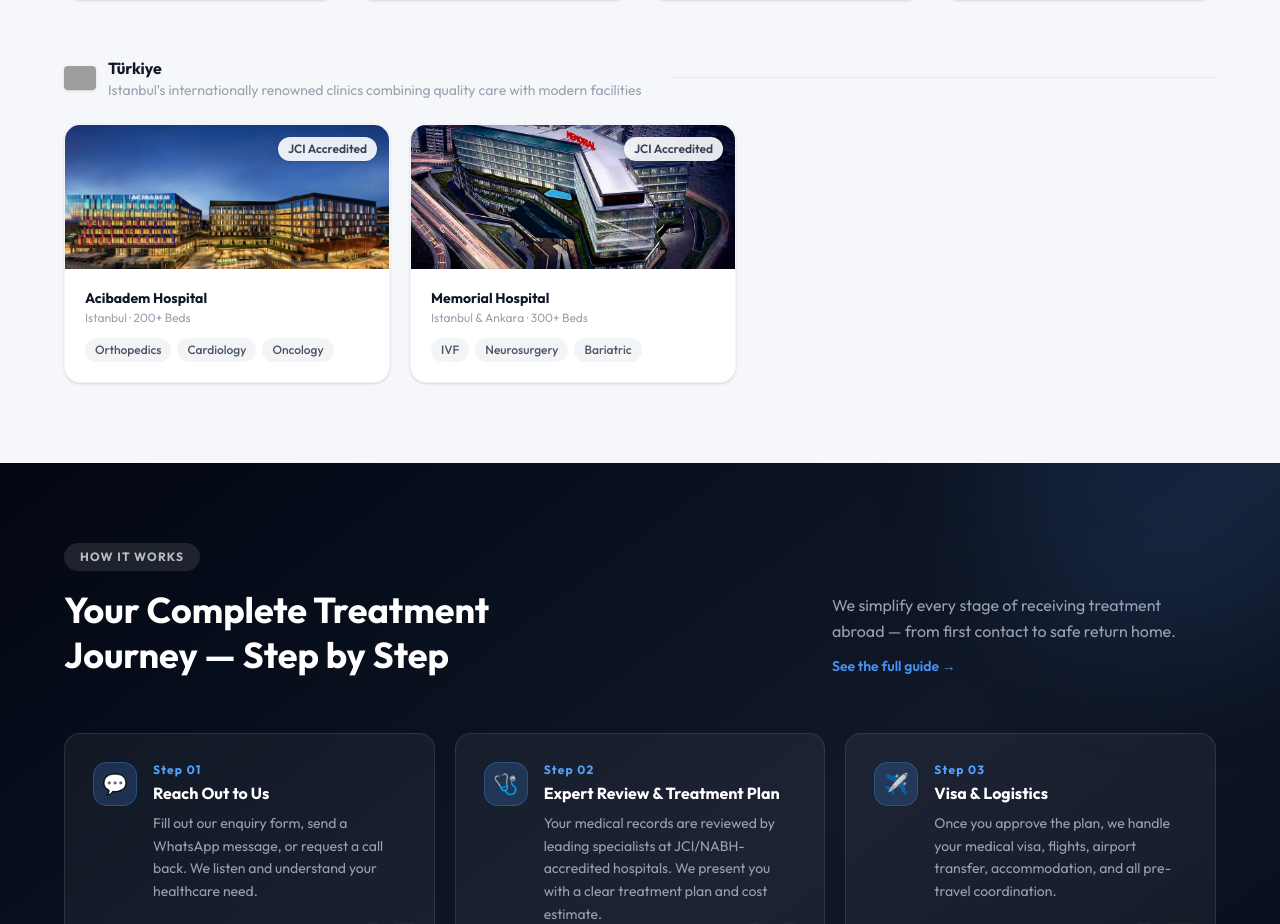
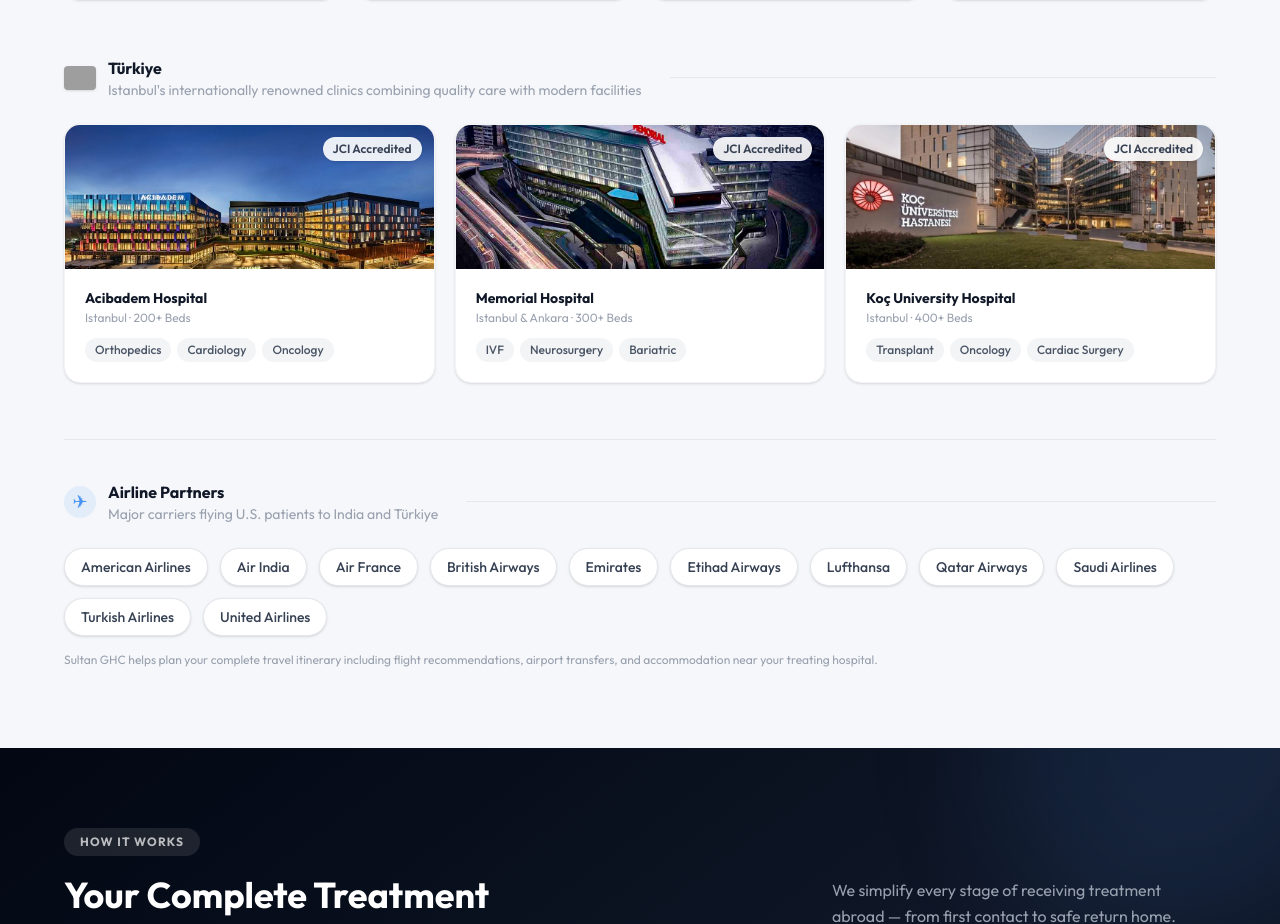
Before and after one commit to sultanglobalhealthcare/sghc-new-website, a Next.js app: page / in a window 1280 px wide. Shown: the part 4884-5808 px from the top of the page. Built offline with nearby package versions, Linux system fonts and the light colour scheme; grey boxes are pictures that could not be loaded.

Commit message:
feat: client ODT updates — Koc home, eye hospital images, India/Turkey flights, OurNetwork airlines

```diff
--- a/src/app/destinations/india/page.jsx
+++ b/src/app/destinations/india/page.jsx
@@ -267,10 +267,10 @@
     icon: Plane,
     title: 'Flights from the United States',
     points: [
-      'U.S. East Coast to Delhi/Mumbai: 14–16 hours, typically one stop (via London, Dubai, or Doha)',
-      'U.S. West Coast to Delhi/Mumbai: 15–17 hours nonstop available (Air India, United)',
-      'Airlines: Air India, United, American, Emirates, Qatar Airways, Etihad, Turkish Airlines',
-      'Best practice: book flexible-date tickets; Sultan GHC helps plan your travel itinerary',
+      'U.S. East Coast to Delhi/Mumbai: 14–16 hours, typically one stop via London, Paris, Frankfurt, Dubai, Doha, Kuwait, Jeddah, or Istanbul',
+      'U.S. West Coast to Delhi/Mumbai: 15–17 hours — nonstop available on Air India and United',
+      'Airlines: American, Air India, Air France, British Airways, Emirates, Etihad, Lufthansa, Qatar, Saudi, Turkish, and United Airlines',
+      'Typical total travel time: 16–22 hours. Best practice: book flexible-date tickets; Sultan GHC helps plan your complete travel itinerary',
     ],
   },
   {
--- a/src/app/destinations/turkey/page.jsx
+++ b/src/app/destinations/turkey/page.jsx
@@ -267,9 +267,9 @@
     icon: Plane,
     title: 'Flights from the United States',
     points: [
-      'U.S. East Coast to Istanbul: 10–11 hours nonstop (New York, DC, Miami, Chicago)',
+      'U.S. East Coast to Istanbul: 10–11 hours nonstop (New York JFK/EWR, Washington DC, Miami, Chicago)',
       'U.S. West Coast to Istanbul: 14–15 hours, typically one stop',
-      'Turkish Airlines operates direct services from JFK, IAD, ORD, MIA, LAX, SFO, and BOS',
+      'Turkish Airlines operates direct services from JFK, EWR, IAD, ORD, MIA, LAX, SFO, and BOS',
       'Istanbul Airport (IST) is the busiest airport in Europe — excellent connections and facilities',
     ],
   },
--- a/src/app/treatments/ophthalmology/page.jsx
+++ b/src/app/treatments/ophthalmology/page.jsx
@@ -334,14 +334,38 @@
           <p className="text-xs font-semibold text-gray-400 uppercase tracking-widest text-center mb-6">India&apos;s World-Renowned Eye Hospitals — Sultan GHC Partner Network</p>
           <div className="grid sm:grid-cols-3 gap-5">
             {[
-              { name: 'Sankara Nethralaya', city: 'Chennai', note: 'Founded by Dr. S.S. Badrinath. Globally recognized for corneal, vitreoretinal, and pediatric eye care. Trains ophthalmologists from 40+ countries.' },
-              { name: 'LV Prasad Eye Institute', city: 'Hyderabad', note: 'JCI-accredited. WHO Collaborating Centre for Prevention of Blindness. World leader in corneal transplant, glaucoma, and retinal diseases.' },
-              { name: 'Aravind Eye Hospital', city: 'Madurai / Multi-city', note: '400,000+ eye surgeries/year. Outcomes data published in international journals. Benchmark for high-volume, high-quality affordable eye care.' },
-            ].map(({ name, city, note }) => (
-              <div key={name} className="bg-primary/5 border border-primary/15 rounded-2xl p-5">
-                <h3 className="text-sm font-bold text-gray-900 mb-0.5">{name}</h3>
-                <p className="text-xs text-primary font-semibold mb-2">{city}</p>
-                <p className="text-xs text-gray-600 leading-relaxed">{note}</p>
+              {
+                name: 'Sankara Nethralaya',
+                city: 'Chennai',
+                note: 'Founded by Dr. S.S. Badrinath. Globally recognized for corneal, vitreoretinal, and pediatric eye care. Trains ophthalmologists from 40+ countries.',
+                img: '/hospitals/sankara-nethralaya-chennai-eye-hospital-india.jpg',
+              },
+              {
+                name: 'LV Prasad Eye Institute',
+                city: 'Hyderabad',
+                note: 'JCI-accredited. WHO Collaborating Centre for Prevention of Blindness. World leader in corneal transplant, glaucoma, and retinal diseases.',
+                img: '/hospitals/lv-prasad-eye-institute-hyderabad-jci-accredited-india.jpg',
+              },
+              {
+                name: 'Aravind Eye Hospital',
+                city: 'Madurai / Multi-city',
+                note: '400,000+ eye surgeries/year. Outcomes data published in international journals. Benchmark for high-volume, high-quality affordable eye care.',
+                img: '/hospitals/aravind-eye-hospital-madurai-india.jpg',
+              },
+            ].map(({ name, city, note, img }) => (
+              <div key={name} className="bg-primary/5 border border-primary/15 rounded-2xl overflow-hidden">
+                <div className="relative h-40 bg-gradient-to-br from-sky-100 to-blue-50 flex items-center justify-center">
+                  {img ? (
+                    <img src={img} alt={name} className="w-full h-full object-cover" />
+                  ) : (
+                    <span className="text-5xl font-black text-sky-300 select-none opacity-40">{name[0]}</span>
+                  )}
+                </div>
+                <div className="p-5">
+                  <h3 className="text-sm font-bold text-gray-900 mb-0.5">{name}</h3>
+                  <p className="text-xs text-primary font-semibold mb-2">{city}</p>
+                  <p className="text-xs text-gray-600 leading-relaxed">{note}</p>
+                </div>
               </div>
             ))}
           </div>
--- a/src/landing/OurNetwork.jsx
+++ b/src/landing/OurNetwork.jsx
@@ -71,6 +71,17 @@
     initials: 'MH',
     color: 'from-amber-100 to-orange-50',
     textColor: 'text-amber-700',
+  },
+  {
+    name: 'Koç University Hospital',
+    city: 'Istanbul',
+    specialties: ['Transplant', 'Oncology', 'Cardiac Surgery'],
+    accreditation: 'JCI Accredited',
+    beds: '400+ Beds',
+    img: '/hospitals/koc-university-hospital-istanbul-jci-accredited-turkey.jpg',
+    initials: 'KU',
+    color: 'from-sky-100 to-blue-50',
+    textColor: 'text-sky-700',
   },
 ]
 
@@ -161,9 +172,43 @@
             </div>
             <div className="flex-1 h-px bg-gray-200 ml-4" />
           </div>
-          <div className="grid grid-cols-1 sm:grid-cols-2 gap-5 lg:max-w-2xl">
+          <div className="grid grid-cols-1 sm:grid-cols-2 lg:grid-cols-3 gap-5">
             {TURKEY_HOSPITALS.map((h) => <HospitalCard key={h.name} hospital={h} />)}
           </div>
+        </div>
+
+        {/* Airlines */}
+        <div className="mt-14 pt-10 border-t border-gray-200">
+          <div className="flex items-center gap-3 mb-6">
+            <div className="w-8 h-8 rounded-full bg-primary/10 flex items-center justify-center shrink-0">
+              <span className="text-primary text-lg">✈</span>
+            </div>
+            <div>
+              <h3 className="text-base font-bold text-gray-900">Airline Partners</h3>
+              <p className="text-sm text-gray-400">Major carriers flying U.S. patients to India and Türkiye</p>
+            </div>
+            <div className="flex-1 h-px bg-gray-200 ml-4" />
+          </div>
+          <div className="flex flex-wrap gap-3">
+            {[
+              'American Airlines',
+              'Air India',
+              'Air France',
+              'British Airways',
+              'Emirates',
+              'Etihad Airways',
+              'Lufthansa',
+              'Qatar Airways',
+              'Saudi Airlines',
+              'Turkish Airlines',
+              'United Airlines',
+            ].map((airline) => (
+              <span key={airline} className="inline-flex items-center gap-1.5 bg-white border border-gray-200 text-gray-700 text-sm font-medium px-4 py-2 rounded-full shadow-sm">
+                {airline}
+              </span>
+            ))}
+          </div>
+          <p className="text-xs text-gray-400 mt-4">Sultan GHC helps plan your complete travel itinerary including flight recommendations, airport transfers, and accommodation near your treating hospital.</p>
         </div>
 
       </div>
```
